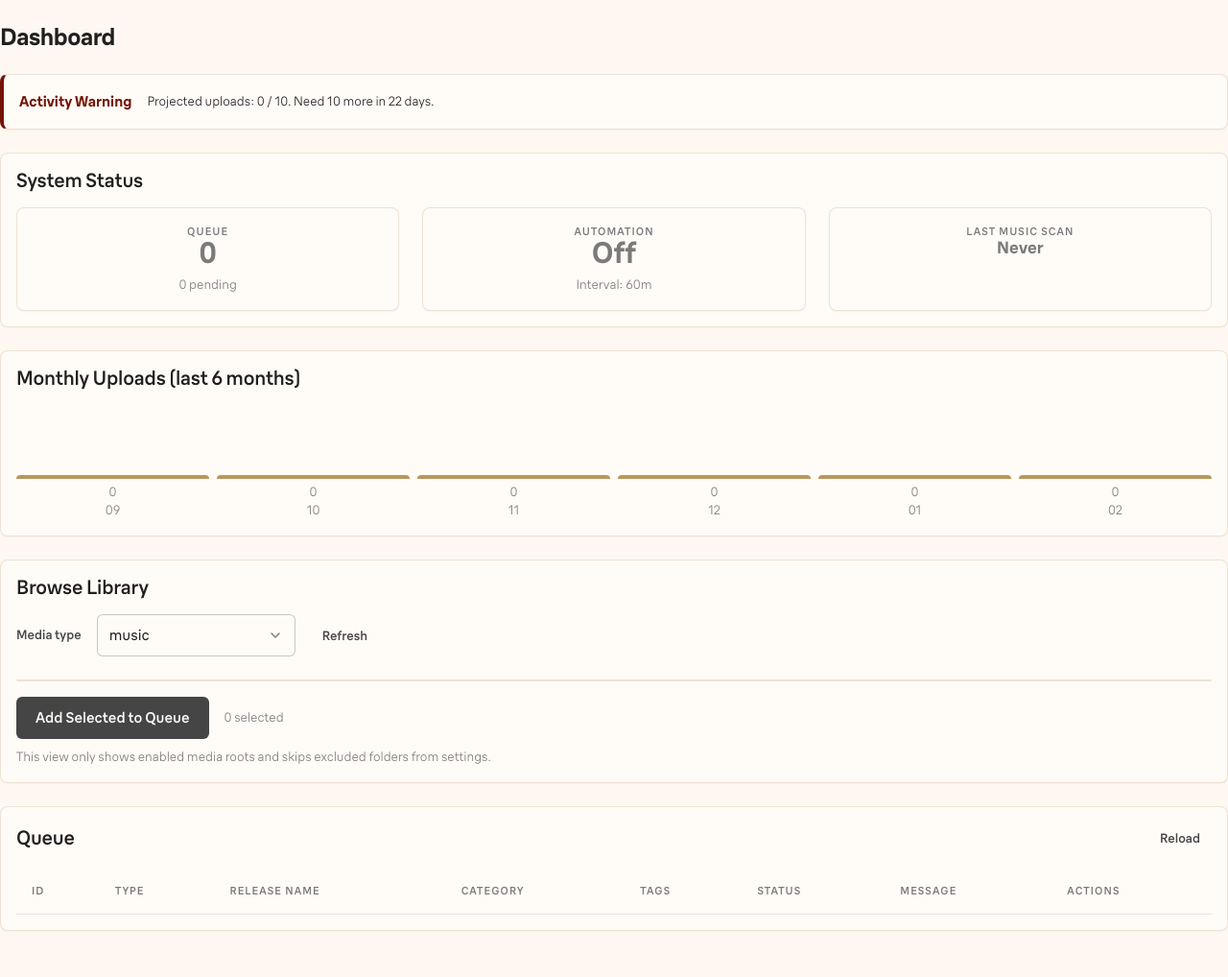
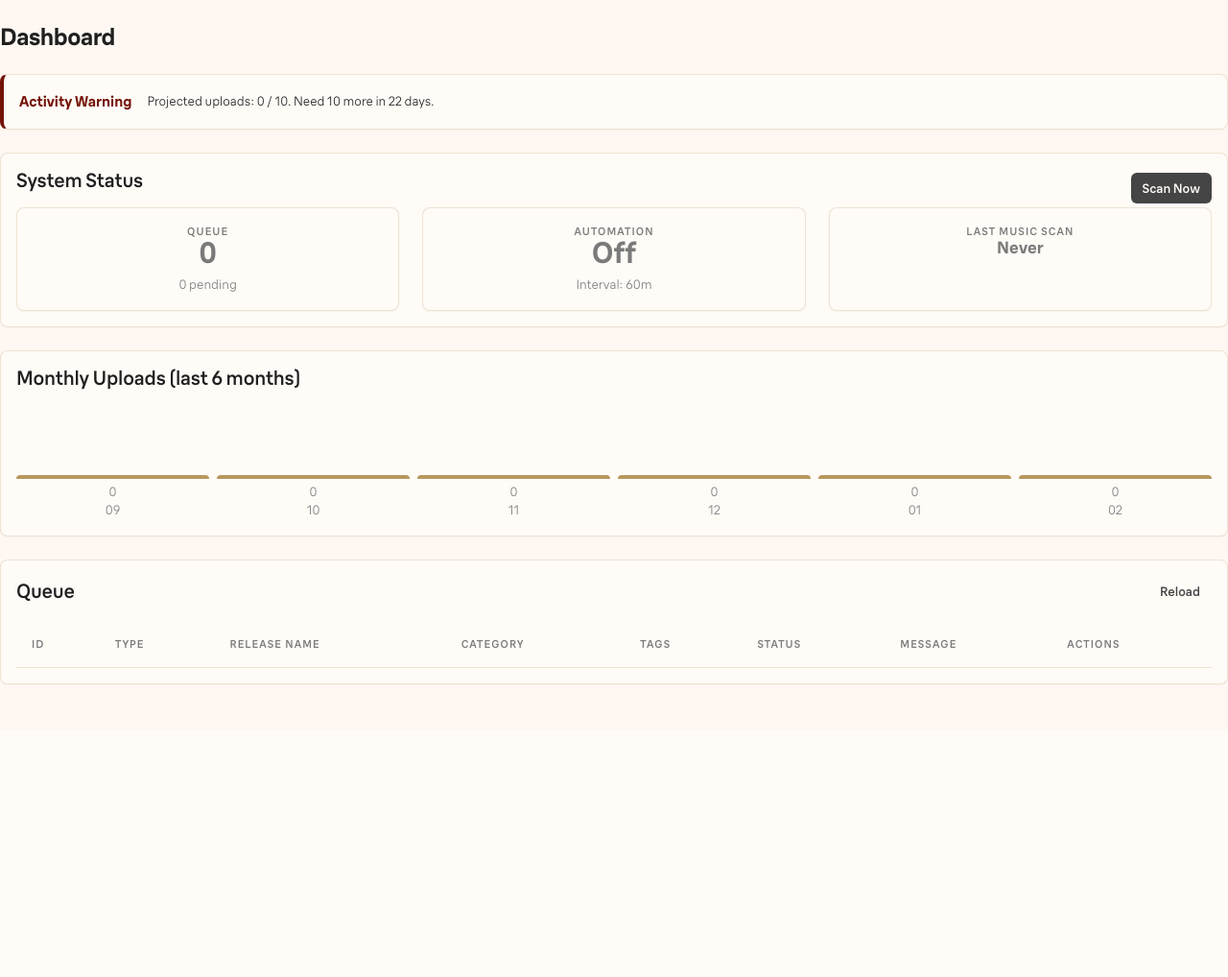
Before and after one commit to bennyblancobronx/torrup, a Flask app: page / in a window 1280 px wide. Shown: the part 64-1082 px from the top of the page at 96% size. After the commit the page ends 777 px from the top, so only its background shows below. Run offline with Flask 3, Linux system fonts and the light colour scheme; data comes from the database, SQL or seed files in the repository; data that the repository does not hold is empty; some libraries are stand-ins or nearby versions.

Commit message:
Add manual scan button to dashboard, remove browse library section
Browse library was redundant on dashboard since /browse page exists.
Added Scan Now button that triggers manual scan of enabled roots via
/api/scan/trigger endpoint (runs in background thread).

```diff
--- a/src/routes.py
+++ b/src/routes.py
@@ -371,6 +371,39 @@ def browse() -> tuple[Any, int]:
 
 
 
+@bp.route("/api/scan/trigger", methods=["POST"])
+@limiter.limit("2 per minute")
+def trigger_scan():
+    """Trigger a manual scan of enabled media roots."""
+    import threading
+    from src.auto_worker import _scan_root
+
+    with db() as conn:
+        roots = get_media_roots(conn)
+        excludes = get_excludes(conn)
+        enabled_roots = [r for r in roots if r["enabled"] and r["auto_scan"]]
+
+    if not enabled_roots:
+        return jsonify({"error": "No enabled roots with auto-scan on"}), 400
+
+    def run_scan():
+        for root in enabled_roots:
+            try:
+                with db() as conn:
+                    excludes = get_excludes(conn)
+                    _scan_root(conn, root, excludes)
+                    conn.execute(
+                        "UPDATE media_roots SET last_scan = ? WHERE media_type = ?",
+                        (now_iso(), root["media_type"])
+                    )
+                    conn.commit()
+            except Exception as e:
+                logger.error(f"Manual scan error for {root['media_type']}: {e}")
+
+    threading.Thread(target=run_scan, daemon=True).start()
+    return jsonify({"success": True, "message": f"Scan started for {len(enabled_roots)} root(s)"}), 200
+
+
 # Split routes for file size compliance
 import src.routes_changelog  # noqa: F401, E402
 import src.routes_queue  # noqa: F401, E402
--- a/static/js/dashboard.js
+++ b/static/js/dashboard.js
@@ -1,14 +1,5 @@
 // Dashboard page logic
 // Requires: window.categoryOptions, window.csrfToken (set inline by template)
-
-const mediaTypeSelect = document.getElementById('media-type');
-const fileList = document.getElementById('file-list');
-const breadcrumb = document.getElementById('breadcrumb');
-const selectedCount = document.getElementById('selected-count');
-const selected = new Map();
-
-let currentPath = '';
-let currentDefaultCategory = null;
 
 function csrfHeaders() {
   return window.csrfToken ? { 'X-CSRFToken': window.csrfToken } : {};
@@ -18,108 +9,6 @@ function escapeHtml(text) {
   const div = document.createElement('div');
   div.textContent = text || '';
   return div.innerHTML;
-}
-
-function clearSelections() {
-  selected.clear();
-  selectedCount.textContent = '0 selected';
-}
-
-function updateSelectedCount() {
-  selectedCount.textContent = `${selected.size} selected`;
-}
-
-function makeBreadcrumb(root, path, parent) {
-  breadcrumb.innerHTML = '';
-  const rootBtn = document.createElement('button');
-  rootBtn.className = 'btn btn-ghost btn-sm';
-  rootBtn.textContent = root.split('/').pop() || root;
-  rootBtn.onclick = () => browse('');
-  breadcrumb.appendChild(rootBtn);
-
-  if (parent) {
-    const upBtn = document.createElement('button');
-    upBtn.className = 'btn btn-ghost btn-sm';
-    upBtn.textContent = '.. (up)';
-    upBtn.onclick = () => browse(parent);
-    breadcrumb.appendChild(upBtn);
-  }
-
-  const pathBadge = document.createElement('span');
-  pathBadge.className = 'badge';
-  pathBadge.textContent = path;
-  breadcrumb.appendChild(pathBadge);
-}
-
-async function browse(path = '') {
-  clearSelections();
-  const mediaType = mediaTypeSelect.value;
-  const response = await fetch(`/api/browse?media_type=${encodeURIComponent(mediaType)}&path=${encodeURIComponent(path)}`);
-  const data = await response.json();
-  if (data.error) {
-    alert(data.error);
-    return;
-  }
-  currentPath = data.path;
-  currentDefaultCategory = data.default_category;
-  makeBreadcrumb(data.root || data.path, data.path, data.parent);
-  fileList.innerHTML = '';
-  data.items.forEach(item => {
-    const row = document.createElement('div');
-    row.className = 'file-item';
-    const checkbox = document.createElement('input');
-    checkbox.type = 'checkbox';
-    checkbox.onchange = () => {
-      if (checkbox.checked) {
-        selected.set(item.path, item);
-      } else {
-        selected.delete(item.path);
-      }
-      updateSelectedCount();
-    };
-    const name = document.createElement('div');
-    name.className = 'file-name-text';
-    name.textContent = item.name;
-    name.title = item.path;
-    name.onclick = () => {
-      if (item.is_dir) {
-        browse(item.path);
-      }
-    };
-    const size = document.createElement('div');
-    size.className = 'text-muted text-sm';
-    size.textContent = item.size;
-    row.appendChild(checkbox);
-    row.appendChild(name);
-    row.appendChild(size);
-    fileList.appendChild(row);
-  });
-}
-
-async function addQueue() {
-  if (!selected.size) return;
-  const mediaType = mediaTypeSelect.value;
-  const items = Array.from(selected.values()).map(item => {
-    const defaultCategory = currentDefaultCategory || window.categoryOptions[mediaType][0].id;
-    return {
-      media_type: mediaType,
-      path: item.path,
-      category: defaultCategory,
-    };
-  });
-
-  const res = await fetch('/api/queue/add', {
-    method: 'POST',
-    headers: { 'Content-Type': 'application/json', ...csrfHeaders() },
-    body: JSON.stringify({ items })
-  });
-  const data = await res.json();
-  if (!data.success) {
-    alert(data.error || 'Failed to add queue');
-    return;
-  }
-  clearSelections();
-  await loadQueue();
 }
 
 function statusBadge(status) {
@@ -255,12 +144,8 @@ async function renderMonthlyChart() {
   }
 }
 
-document.getElementById('refresh').onclick = () => browse(currentPath);
-document.getElementById('add-queue').onclick = addQueue;
 document.getElementById('reload-queue').onclick = loadQueue;
-mediaTypeSelect.onchange = () => browse('');
 
-browse('');
 loadQueue();
 loadStats();
 checkActivityHealth();
--- a/templates/index.html
+++ b/templates/index.html
@@ -20,61 +20,6 @@
   </script>
   <style>
     /* Page-specific styles */
-    .file-list-container {
-      border: 1px solid var(--color-border);
-      border-radius: var(--radius-lg);
-      overflow: hidden;
-      margin-bottom: var(--space-4);
-    }
-
-    .file-list {
-      max-height: 420px;
-      overflow-y: auto;
-    }
-
-    .file-item {
-      display: grid;
-      grid-template-columns: 26px 1fr 120px;
-      gap: var(--space-2);
-      padding: var(--space-2) var(--space-3);
-      border-bottom: 1px solid var(--color-border);
-      align-items: center;
-      transition: background-color var(--duration-fast) var(--ease-out);
-    }
-
-    .file-item:last-child {
-      border-bottom: none;
-    }
-
-    .file-item:hover {
-      background-color: rgba(0, 0, 0, 0.02);
-    }
-
-    [data-theme="dark"] .file-item:hover {
-      background-color: rgba(255, 255, 255, 0.03);
-    }
-
-    .file-name-text {
-      overflow: hidden;
-      text-overflow: ellipsis;
-      white-space: nowrap;
-      cursor: pointer;
-    }
-
-    .file-name-text:hover {
-      color: var(--color-accent);
-    }
-
-    .breadcrumb-nav {
-      display: flex;
-      gap: var(--space-2);
-      flex-wrap: wrap;
-      margin-bottom: var(--space-2);
-    }
-
-    .breadcrumb-nav button {
-      height: auto;
-    }
   </style>
 </head>
 <body>
@@ -109,7 +54,10 @@
 
     <!-- Stats -->
     <div class="card mb-6">
-      <h2 class="section-title">System Status</h2>
+      <div class="flex items-center justify-between">
+        <h2 class="section-title">System Status</h2>
+        <button class="btn btn-primary btn-sm" id="scan-now">Scan Now</button>
+      </div>
       <div id="stats-summary" class="text-muted text-sm">
         Loading stats...
       </div>
@@ -119,31 +67,6 @@
     <div class="card mb-6" id="monthly-chart" style="display:none;">
       <h2 class="section-title">Monthly Uploads (last 6 months)</h2>
       <div id="chart-bars" style="display:flex; align-items:flex-end; gap:var(--space-2); height:120px;"></div>
-    </div>
-
-    <!-- Browse Library -->
-    <div class="card mb-6">
-      <h2 class="section-title">Browse Library</h2>
-      <div class="flex items-center gap-4 flex-wrap mb-4">
-        <label for="media-type" class="form-label mb-0">Media type</label>
-        <select id="media-type" style="width: auto; min-width: 160px;">
-          {% for mt in media_types %}
-          <option value="{{ mt }}" {% if mt != 'music' %}disabled{% endif %}>{{ mt }}{% if mt != 'music' %} (coming soon){% endif %}</option>
-          {% endfor %}
-        </select>
-        <button class="btn btn-ghost btn-sm" id="refresh">Refresh</button>
-      </div>
-
-      <div class="breadcrumb-nav" id="breadcrumb"></div>
-      <div class="file-list-container">
-        <div class="file-list" id="file-list"></div>
-      </div>
-
-      <div class="flex items-center gap-4 flex-wrap">
-        <button class="btn btn-primary btn-md" id="add-queue">Add Selected to Queue</button>
-        <span class="text-muted text-sm" id="selected-count">0 selected</span>
-      </div>
-      <div class="form-hint mt-2">This view only shows enabled media roots and skips excluded folders from settings.</div>
     </div>
 
     <!-- Queue -->
@@ -175,5 +98,33 @@
     window.csrfToken = document.querySelector('meta[name="csrf-token"]')?.getAttribute('content');
   </script>
   <script src="{{ url_for('static', filename='js/dashboard.js') }}"></script>
+  <script>
+    // Scan Now button
+    document.getElementById('scan-now')?.addEventListener('click', async function() {
+      const btn = this;
+      btn.disabled = true;
+      btn.textContent = 'Scanning...';
+      try {
+        const res = await fetch('/api/scan/trigger', {
+          method: 'POST',
+          headers: { 'Content-Type': 'application/json', ...csrfHeaders() }
+        });
+        const data = await res.json();
+        if (data.success) {
+          btn.textContent = 'Scan started';
+          setTimeout(() => { btn.textContent = 'Scan Now'; btn.disabled = false; }, 5000);
+          setTimeout(loadStats, 3000);
+        } else {
+          alert(data.error || 'Scan failed');
+          btn.textContent = 'Scan Now';
+          btn.disabled = false;
+        }
+      } catch (err) {
+        alert('Scan request failed');
+        btn.textContent = 'Scan Now';
+        btn.disabled = false;
+      }
+    });
+  </script>
 </body>
 </html>
```
